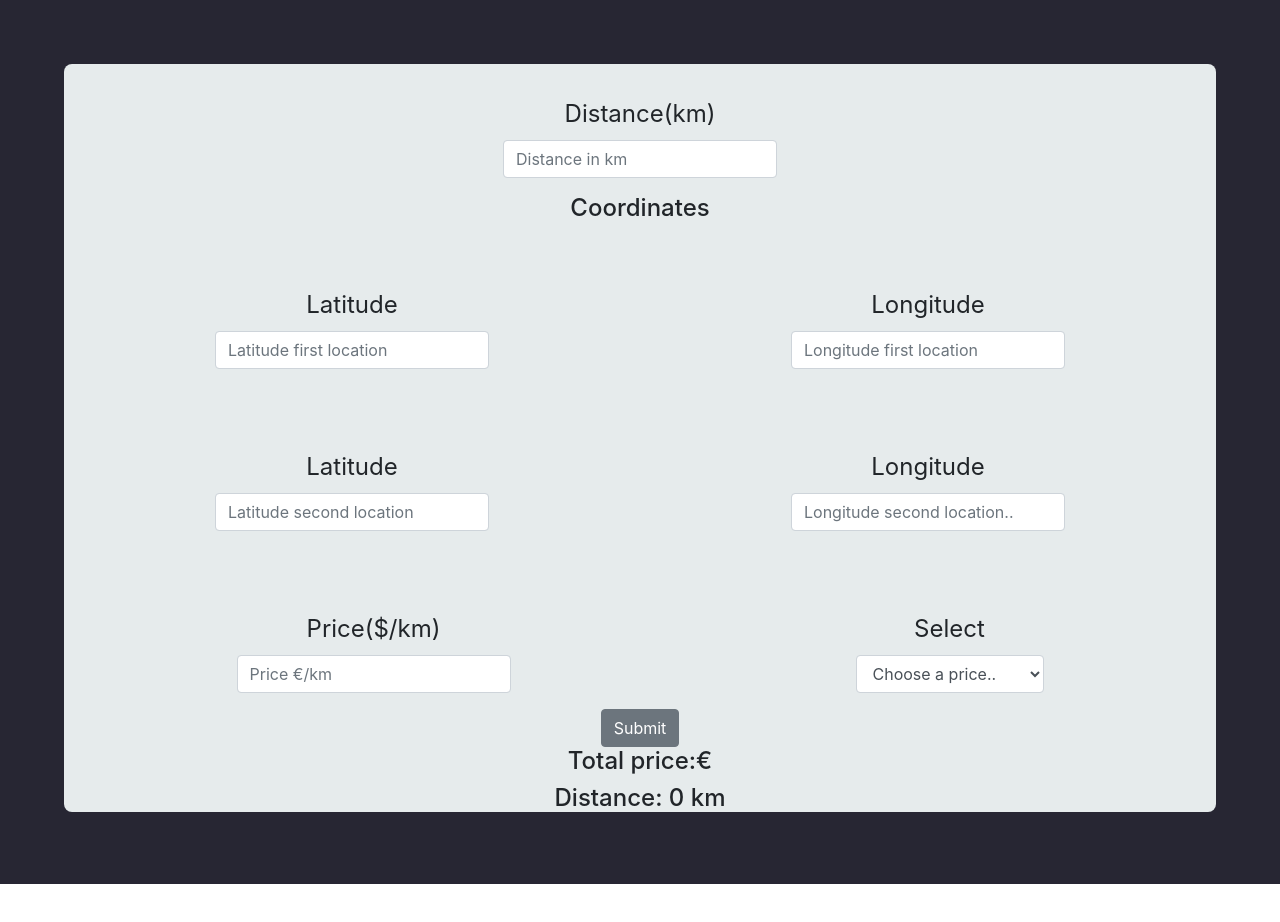
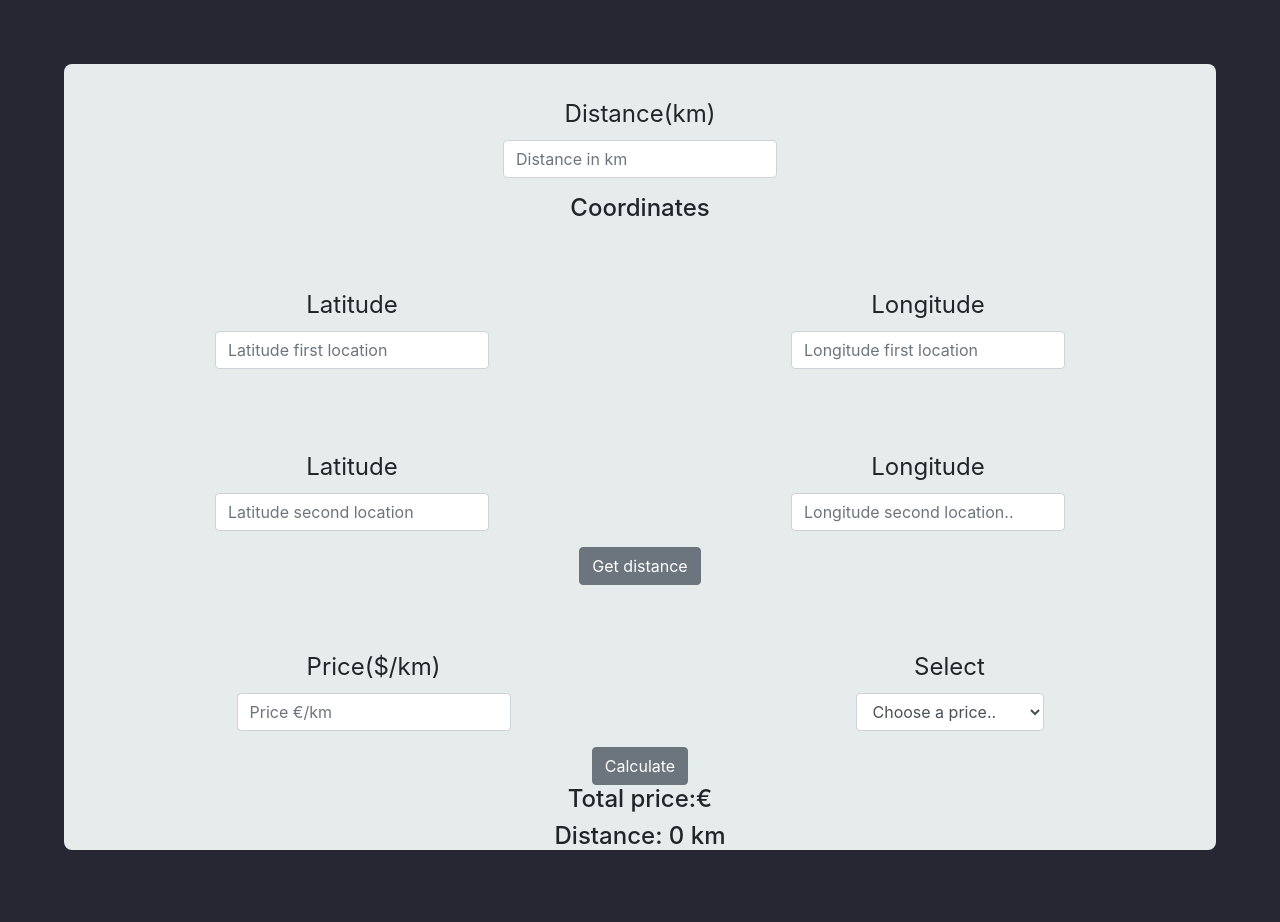
Before and after one commit to Alecsundra/Route-cost-calculator, a React (Create React App) app: page / in a window 1280 px wide. Before the commit the page ends 884 px from the top, so only its background shows below. Built offline with nearby package versions, Linux system fonts and the light colour scheme.

Commit message:
Getting distance button

```diff
--- a/src/Components/Form/Form.js
+++ b/src/Components/Form/Form.js
@@ -32,10 +32,9 @@ const getTotalPrice = () =>{
           console.log(data.routes[0].distance)
           setDistance(data.routes[0].distance)
       })
-      .then(getTotalPrice())
       .catch(err=>{
         console.log(err,'error')
-        alert('Found a problem fetching data')
+        alert('Found a problem fetching data or invalid values')
       })
 
     }
@@ -107,7 +106,9 @@ console.log(price)
           placeholder="Longitude second location.."
         />
       </FormGroup>
-      </div>
+    </div>
+    <Button onClick={postFormValue}>Get distance</Button>
+
       <div className='prices'>
       <FormGroup>
         <Label for="exampleNumber">Price($/km)</Label>
@@ -129,7 +130,7 @@ console.log(price)
         </Input>
       </FormGroup>
       </div>
-      <Button onClick={postFormValue}>Submit</Button>
+      <Button onClick={getTotalPrice}>Calculate</Button>
       <h4>Total price:{total}€</h4>
       <h4>Distance: {distance* 0.001} km</h4>
 
```
Also changed, not shown: 1 other file (tests, documents, lock files or other folders).
